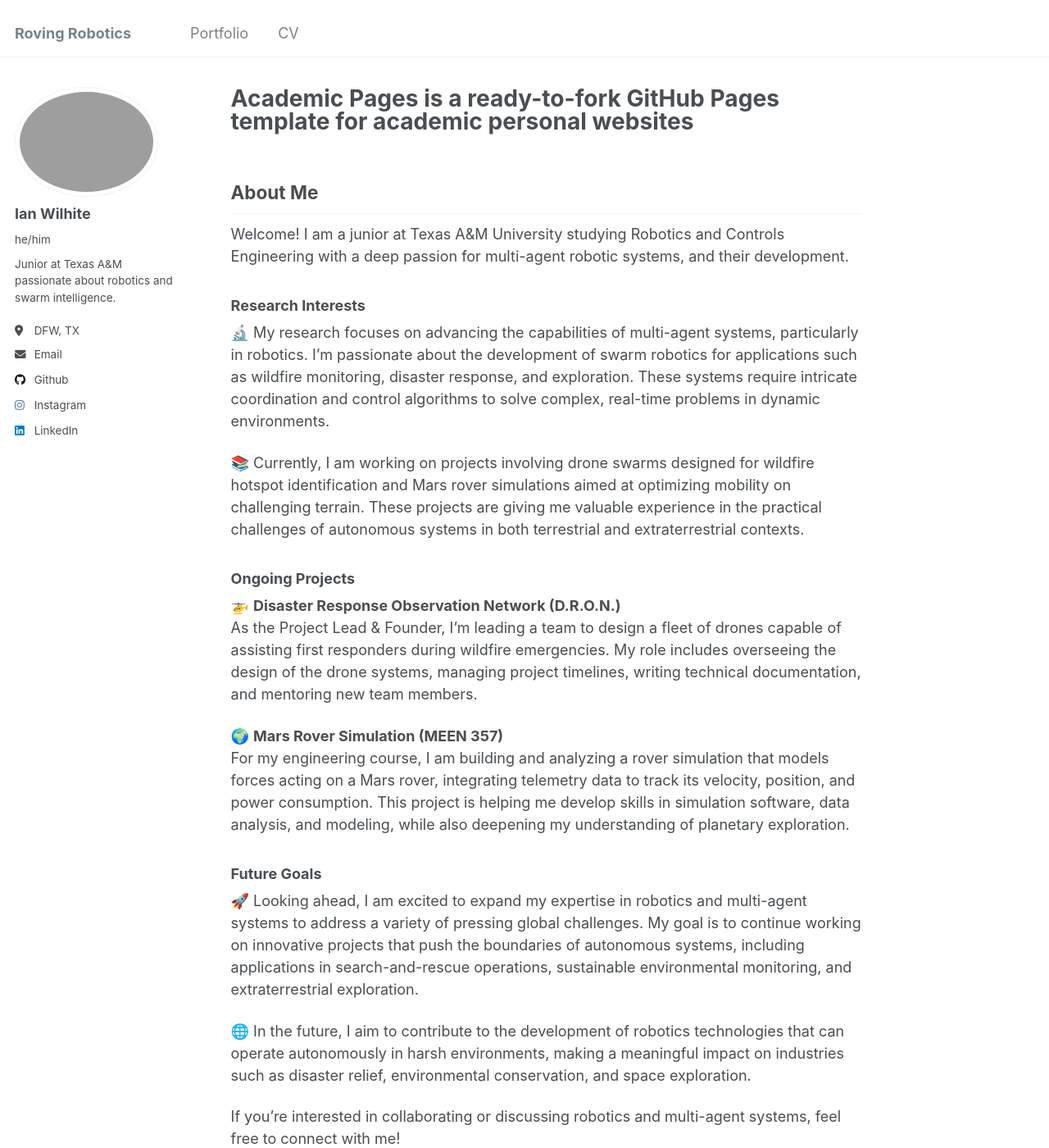
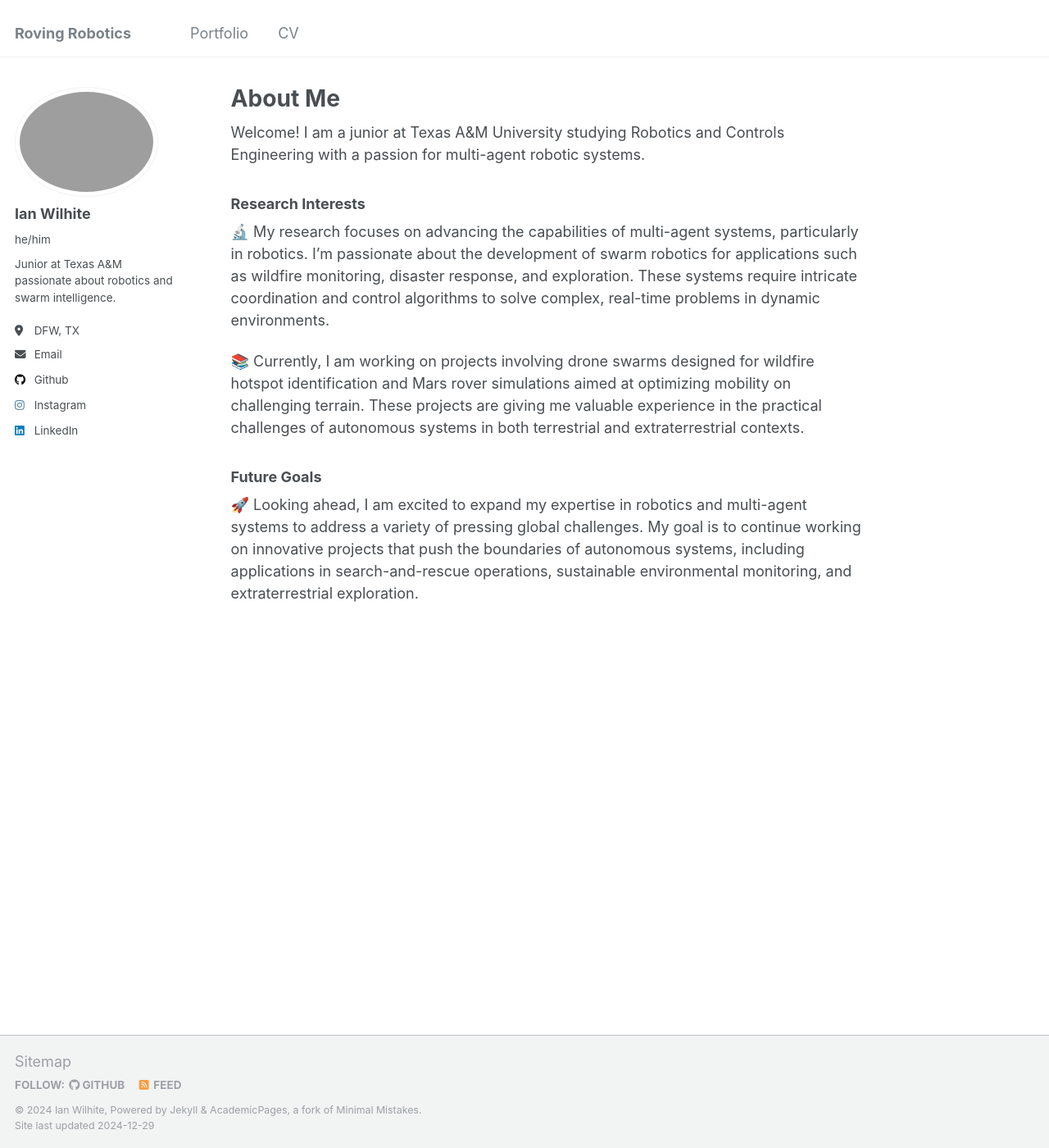
Before and after one commit to Ian-Wilhite/Ian-Wilhite.github.io, a Jekyll site: the page built from _pages/about.md, in a window 1280 px wide and 1400 px high. Shown: the whole window at 82% size. Built offline with Jekyll 4.4.1, drawn with Linux system fonts in a browser that asks for light colours.

Commit message:
change title

```diff
--- a/_pages/about.md
+++ b/_pages/about.md
@@ -1,61 +1,18 @@
 ---
 permalink: /
-title: "Academic Pages is a ready-to-fork GitHub Pages template for academic personal websites"
+title: "About Me"
 author_profile: true
 redirect_from:
   - /about/
   - /about.html
 ---
 
-## About Me
-Welcome! I am a junior at Texas A&M University studying Robotics and Controls Engineering with a deep passion for multi-agent  robotic systems, and their development.
+Welcome! I am a junior at Texas A&M University studying Robotics and Controls Engineering with a passion for multi-agent robotic systems.
 
 ### Research Interests
 🔬 My research focuses on advancing the capabilities of multi-agent systems, particularly in robotics. I'm passionate about the development of swarm robotics for applications such as wildfire monitoring, disaster response, and exploration. These systems require intricate coordination and control algorithms to solve complex, real-time problems in dynamic environments.
 
 📚 Currently, I am working on projects involving drone swarms designed for wildfire hotspot identification and Mars rover simulations aimed at optimizing mobility on challenging terrain. These projects are giving me valuable experience in the practical challenges of autonomous systems in both terrestrial and extraterrestrial contexts.
 
-### Ongoing Projects
-🚁 **Disaster Response Observation Network (D.R.O.N.)**
-As the Project Lead & Founder, I’m leading a team to design a fleet of drones capable of assisting first responders during wildfire emergencies. My role includes overseeing the design of the drone systems, managing project timelines, writing technical documentation, and mentoring new team members.
-
-🌍 **Mars Rover Simulation (MEEN 357)**
-For my engineering course, I am building and analyzing a rover simulation that models forces acting on a Mars rover, integrating telemetry data to track its velocity, position, and power consumption. This project is helping me develop skills in simulation software, data analysis, and modeling, while also deepening my understanding of planetary exploration.
-
 ### Future Goals
 🚀 Looking ahead, I am excited to expand my expertise in robotics and multi-agent systems to address a variety of pressing global challenges. My goal is to continue working on innovative projects that push the boundaries of autonomous systems, including applications in search-and-rescue operations, sustainable environmental monitoring, and extraterrestrial exploration.
-
-🌐 In the future, I aim to contribute to the development of robotics technologies that can operate autonomously in harsh environments, making a meaningful impact on industries such as disaster relief, environmental conservation, and space exploration.
-
-If you're interested in collaborating or discussing robotics and multi-agent systems, feel free to connect with me!
-
-
-
-<!--
-
-## About Me
-I’m a junior at Texas A&M University studying mechanical engineering with a focus on robotics and multi-agent systems. My work explores autonomous systems, swarm intelligence, and their real-world applications in disaster response and exploration.
-
-### Research Interests
-🔬 My research focuses on multi-agent robotic systems, emphasizing coordination and control algorithms for applications like wildfire monitoring, search-and-rescue, and planetary exploration.
-
-📚 Currently, I’m developing drone swarms for wildfire hotspot detection and Mars rover simulations to optimize terrain navigation.
-
-### Ongoing Projects
-🚁 **Disaster Response Observation Network (D.R.O.N.)**
-Project Lead & Founder, managing a drone fleet for first responder assistance, overseeing system design, timelines, and mentoring team members.
-
-🌍 **Mars Rover Simulation (MEEN 357)**
-Developing a rover simulation to analyze forces, mobility, and energy use during planetary exploration, integrating telemetry data for detailed analysis.
-
-### Previous Experience
-🛠️ **Philmont Staff Association**
-Led engineering solutions in high-pressure environments, developing problem-solving skills and teamwork under challenging conditions.
-
-### Future Goals
-🚀 I aim to advance autonomous systems for real-world impact, particularly in environmental monitoring, disaster relief, and space exploration.
-
-🌐 My goal is to develop robotics technologies that autonomously operate in harsh environments, improving industries like rescue operations and space exploration.
-
-Feel free to reach out to connect or discuss robotics and multi-agent systems!
- -->
```
